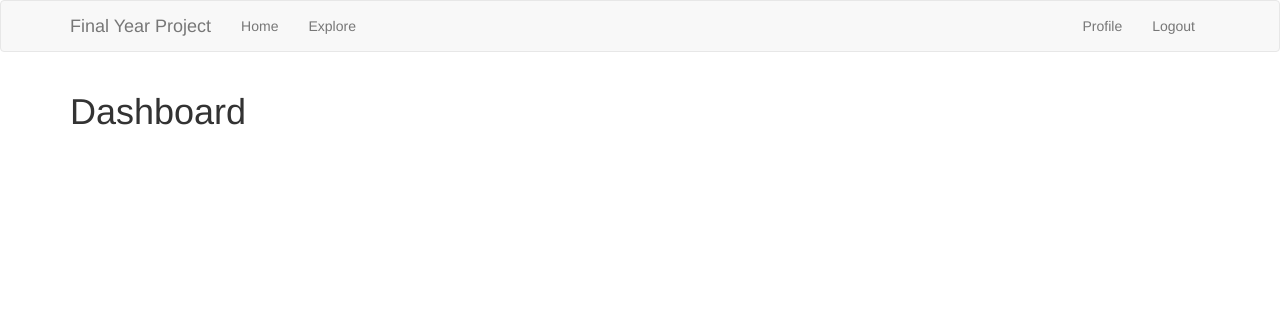
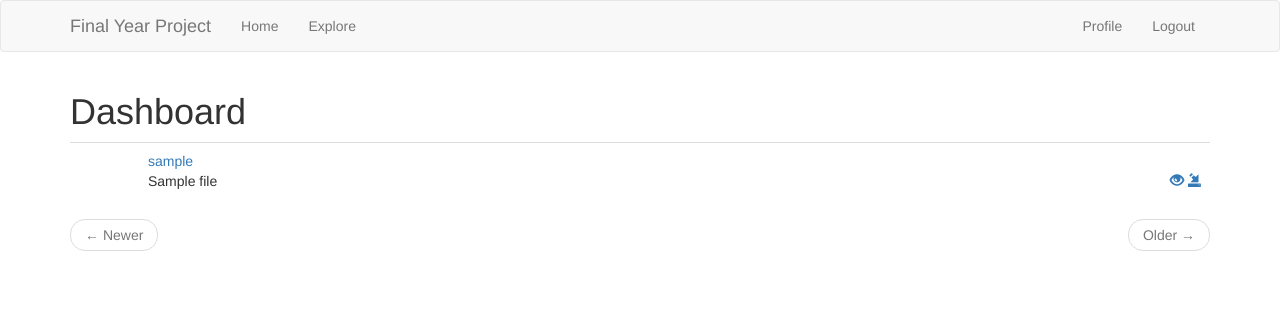
Before and after one commit to appenahk/Final-Year-Project, a Flask app: page /explore in a window 1280 px wide. Shown: the top 312 px of the page. Run offline with Flask 2, Linux system fonts and the light colour scheme; a user stored in the database is signed in; tables that the repository leaves empty hold one stand-in row (values such as "Sample post"); some libraries are stand-ins or nearby versions.

Commit message:
Further Updates

```diff
--- a/app/models.py
+++ b/app/models.py
@@ -36,6 +36,7 @@
     body = db.Column(db.String(6000))
     private = db.Column(db.Integer)
     timestamp = db.Column(db.DateTime, index=True, default=datetime.utcnow)
+    version = db.Column(db.Integer)
     user_id = db.Column(db.Integer, db.ForeignKey('user.id'))
 
     def __repr__(self):
--- a/app/routes.py
+++ b/app/routes.py
@@ -80,6 +80,7 @@
     page = request.args.get('page', 1, type=int)
     files = user.files.order_by(Files.timestamp.desc()).paginate(
         page, app.config['POSTS_PER_PAGE'], False)
+
     next_url = url_for('user', username=user.username, page=files.next_num) \
         if files.has_next else None
     prev_url = url_for('user', username=user.username, page=files.prev_num) \
@@ -96,8 +97,24 @@
         _private = 0
     else:
         _private = 1
+    file = Files(title=request.form['filename'], body=request.form['inputCode'],
+        private=_private, author=current_user)
 
-    print(_title, file=sys.stderr)
-    print(_code, file=sys.stdout)
+    db.session.add(file)
+    db.session.commit()
+
     flash('File added')
     return render_template('index.html', title='Home')
+
+@app.route('/getFile',methods=['POST'])
+def getFile():
+    print("check", file=sys.stderr)
+
+@app.route('/editFile', methods=['POST'])
+def editFile():
+    print("check", file=sys.stderr)
+
+
+@app.route('/deleteFile',methods=['POST'])
+def deleteFile():
+    print("check", file=sys.stderr)
--- a/app/templates/explore.html
+++ b/app/templates/explore.html
@@ -7,6 +7,21 @@
     {{ wtf.quick_form(form) }}
     <br>
     {% endif %}
-
-
+    {% for file in files %}
+        {% include 'files.html' %}
+    {% endfor %}
+   	<nav aria-label="...">
+        <ul class="pager">
+            <li class="previous{% if not prev_url %} disabled{% endif %}">
+                <a href="{{ prev_url or '#' }}">
+                    <span aria-hidden="true">&larr;</span> Newer
+                </a>
+            </li>
+            <li class="next{% if not next_url %} disabled{% endif %}">
+                <a href="{{ next_url or '#' }}">
+                    Older <span aria-hidden="true">&rarr;</span>
+                </a>
+            </li>
+        </ul>
+    </nav>
 {% endblock %}
--- /dev/null
+++ b/app/templates/files.html
@@ -0,0 +1,20 @@
+ <table class="table table-hover">
+        <tr>
+            <td width="70px">
+                <a href="{{ url_for('user', username=file.author.username) }}">
+                </a>
+            </td>
+            <td>
+                <a href="{{ url_for('user', username=file.author.username) }}">
+                    {{ file.author.username }}
+                </a>
+
+                <br>
+                {{ file.title }}
+                <div class="pull-right action-buttons">
+                <a data-id=${Id} onclick="View(this)" ><span class="glyphicon glyphicon-eye-open"></span>
+                <a data-id=${Id} onclick="ConfirmSave(this)" ><span class="glyphicon glyphicon-import"></span></a>
+                </div>
+            </td>
+        </tr>
+    </table>
```
Also changed, not shown: app/templates/_files.html (added, +20 -0 lines), app/templates/user.html (+17 -1 lines).
